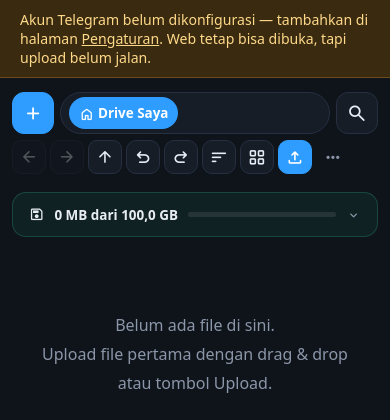
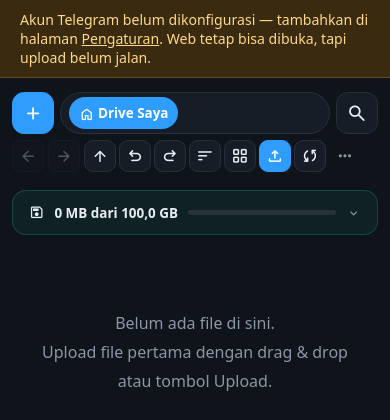
Before and after one commit to diyansantoso26/tgdrive-server, a Flask app: page /drive in a window 390 px wide. Shown: the part 81-501 px from the top of the page. Run offline with Flask 3, Linux system fonts and the light colour scheme; the visitor is signed in with stand-in values (Sample User, id 1); data comes from the database, SQL or seed files in the repository; data that the repository does not hold is empty; some libraries are stand-ins or nearby versions.

Commit message:
Refresh jadi ikon toolbar (samping upload), keluar dari menu

```diff
--- a/static/app.js
+++ b/static/app.js
@@ -1234,8 +1234,8 @@ function fmtMB(mb){return mb>=1024?(mb/1024).toFixed(1)+' GB':Math.round(mb)+' M
   if(sClose)sClose.onclick=searchCloseFn;
   document.addEventListener('keydown',e=>{if(e.key==='Escape'&&sExp&&!sExp.classList.contains('hidden'))searchCloseFn()});
   /* menu ⋯: navigasi & aksi */
-  const ovR=document.getElementById('ovRefresh');
-  if(ovR)ovR.onclick=()=>{document.getElementById('ovDrop').classList.add('hidden');loadFolders();load();loadStorage()};
+  const ovR=document.getElementById('refreshBtnT');
+  if(ovR)ovR.onclick=()=>{loadFolders();load();loadStorage()};
   /* mode pilih banyak — via tahan lama (HP) atau ⋯ → Pilih banyak (desktop) */
   const ovSel=document.getElementById('ovSelBtn');
   if(ovSel)ovSel.onclick=()=>sel.mode?exitSelMode():enterSelMode();
--- a/static/style.css
+++ b/static/style.css
@@ -420,9 +420,11 @@ button .mi,.btn .mi{vertical-align:-4px;font-size:1.15em}
 .accmi.disabled{opacity:.35;pointer-events:none}
 /* mobile: ikon baris bawah lebih kecil agar muat sebaris */
 @media(max-width:480px){
-  .tools.toolbar1{gap:4px}
-  .tools.toolbar1 .icobtn{width:34px;height:34px;font-size:1.05rem;border-radius:10px}
-  .tools.toolbar1 .explnav button{width:34px;height:34px;font-size:1rem}
+  .tools.toolbar1{gap:3px;overflow-x:auto;scrollbar-width:none}
+  .tools.toolbar1::-webkit-scrollbar{display:none}
+  .tools.toolbar1 .icobtn{width:32px;height:32px;min-width:32px;font-size:1rem;border-radius:9px}
+  .tools.toolbar1 .explnav{margin-right:0}
+  .tools.toolbar1 .explnav button{width:32px;height:32px;font-size:.95rem}
   .tools.toolbar-top{gap:6px}
   .tools.toolbar-top .crumbs{font-size:.74rem}
 }
--- a/templates/drive.html
+++ b/templates/drive.html
@@ -42,14 +42,13 @@
         <button id="upFolderBtn"><span class="ic"><span class="mi mi-folder"></span></span><span>Upload folder<small>Sertakan struktur folder</small></span></button>
       </div>
     </div>
+    <button class="icobtn" id="refreshBtnT" title="Muat ulang"><span class="mi mi-sync"></span></button>
     <div class="ovwrap">
       <button class="icobtn ghost" id="ovBtn" title="Menu lainnya"><span class="mi mi-more-horiz"></span></button>
       <div class="ovdrop hidden" id="ovDrop">
         <a class="accmi" id="ovSelBtn"><svg viewBox="0 0 24 24" fill="none" stroke="currentColor" stroke-width="1.8" stroke-linecap="round" stroke-linejoin="round"><rect x="3" y="3" width="18" height="18" rx="3"/><path d="m8.5 12.5 2.5 2.5 5-5.5"/></svg>Pilih banyak</a>
         <a class="accmi" id="trashBtn"><svg viewBox="0 0 24 24" fill="none" stroke="currentColor" stroke-width="1.8" stroke-linecap="round" stroke-linejoin="round"><path d="M3 6h18"/><path d="M19 6v14a2 2 0 0 1-2 2H7a2 2 0 0 1-2-2V6"/><path d="M8 6V4a2 2 0 0 1 2-2h4a2 2 0 0 1 2 2v2"/></svg>Tong Sampah</a>
         <a class="accmi" id="dupBtn"><span class="mi mi-content-copy"></span>Pembersih Duplikat</a>
-        <div class="ovdiv"></div>
-        <a class="accmi" id="ovRefresh"><span class="mi mi-sync"></span>Muat ulang</a>
       </div>
     </div>
     <input id="fileInput" type="file" multiple hidden>
```
